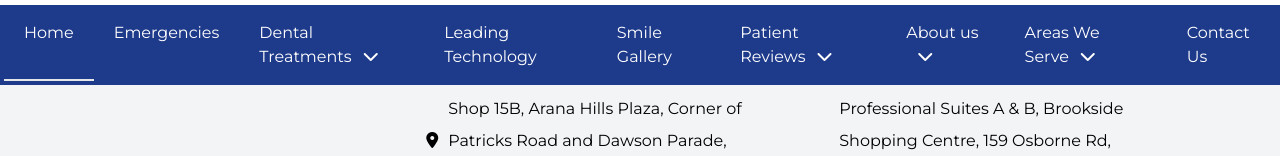
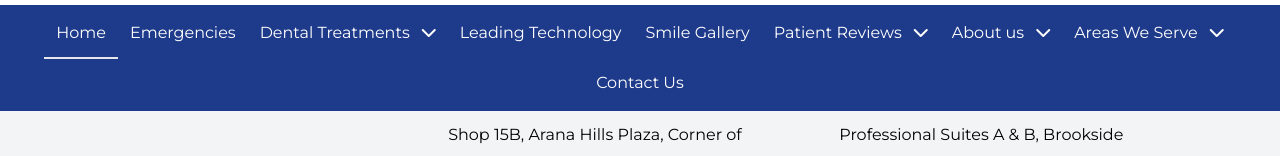
Before and after one commit to Bebid/mygentledentist, a plain HTML site: page index.html in a window 1280 px wide. Shown: the part 351-507 px from the top of the page. Drawn offline with nearby package versions, Linux system fonts and the light colour scheme.

Commit message:
[Modify] make main navigation flex wrap and decrease padding of each nav item

```diff
--- a/index.html
+++ b/index.html
@@ -120,15 +120,15 @@
 
         <!--Navigation-->
         <div class="bg-blue-900 text-white">
-            <ul class="container-fluid mx-auto flex p-1 justify-center" id="mainNav">
+            <ul class="container-fluid mx-auto flex flex-wrap p-1 justify-center" id="mainNav">
                 <li class="border-b-2">
-                    <a href="https://mygentledentist.com.au/" class="block p-3 px-5">Home</a>
+                    <a href="https://mygentledentist.com.au/" class="block p-3">Home</a>
                 </li>
                 <li >
-                    <a href="https://mygentledentist.com.au/emergency-dental-treatment/" class="block p-3 px-5">Emergencies</a>
+                    <a href="https://mygentledentist.com.au/emergency-dental-treatment/" class="block p-3">Emergencies</a>
                 </li>
                 <li>
-                    <a href="https://mygentledentist.com.au/dental-treatments/" class="block py-3 px-5" id="sm-16376459455835276-1" aria-haspopup="true" aria-controls="sm-16376459455835276-2" aria-expanded="false">Dental Treatments<i class="pl-3 fas fa-chevron-down"></i></a>
+                    <a href="https://mygentledentist.com.au/dental-treatments/" class="block p-3" id="sm-16376459455835276-1" aria-haspopup="true" aria-controls="sm-16376459455835276-2" aria-expanded="false">Dental Treatments<i class="pl-3 fas fa-chevron-down"></i></a>
                     <ul class="absolute bg-white text-black mt-0.5 hidden">
                         <li class="p-3 px-5 border-b"><a href="https://mygentledentist.com.au/routine-checkup-clean/">Routine Checkup &amp; Clean</a></li>
                         <li class="p-3 px-5 border-b"><a href="https://mygentledentist.com.au/dental-fillings/" class="">Dental Fillings</a></li>
@@ -146,13 +146,13 @@
                     </ul>
                 </li>
                 <li>
-                    <a href="https://mygentledentist.com.au/leading-technology/" class="block py-3 px-5">Leading Technology</a>
+                    <a href="https://mygentledentist.com.au/leading-technology/" class="block p-3">Leading Technology</a>
                 </li>
                 <li >
-                    <a href="https://mygentledentist.com.au/smile-gallery/" class="block py-3 px-5">Smile Gallery</a>
+                    <a href="https://mygentledentist.com.au/smile-gallery/" class="block p-3">Smile Gallery</a>
                 </li>
                 <li>
-                    <a href="https://mygentledentist.com.au/patient-reviews/" class="block py-3 px-5" id="sm-16376459455835276-3" aria-haspopup="true" aria-controls="sm-16376459455835276-4" aria-expanded="false">Patient Reviews<i class="pl-3 fas fa-chevron-down"></i></a>
+                    <a href="https://mygentledentist.com.au/patient-reviews/" class="block p-3" id="sm-16376459455835276-3" aria-haspopup="true" aria-controls="sm-16376459455835276-4" aria-expanded="false">Patient Reviews<i class="pl-3 fas fa-chevron-down"></i></a>
                     <ul class="absolute bg-white text-black mt-0.5 hidden">
                         <li class="p-3 px-5 border-b"><a href="https://mygentledentist.com.au/google-reviews-2/" class="">Google Reviews</a></li>
                         <li class="p-3 px-5 border-b"><a href="https://mygentledentist.com.au/facebook-reviews/" class="">Facebook Reviews</a></li>
@@ -160,7 +160,7 @@
                     </ul>
                 </li>
                 <li>
-                    <a href="https://mygentledentist.com.au/about-us/" aria-current="page" class="block py-3 px-5" id="sm-16376459455835276-5" aria-haspopup="true" aria-controls="sm-16376459455835276-6" aria-expanded="false">About us<i class="pl-3 fas fa-chevron-down"></i></a>
+                    <a href="https://mygentledentist.com.au/about-us/" aria-current="page" class="block p-3" id="sm-16376459455835276-5" aria-haspopup="true" aria-controls="sm-16376459455835276-6" aria-expanded="false">About us<i class="pl-3 fas fa-chevron-down"></i></a>
                     <ul class="absolute bg-white text-black mt-0.5 hidden" id="subNav">
                         <li class="p-3 px-5 border-b"><a href="https://mygentledentist.com.au/meet-our-dentist-team/" class="">Our Dentist Team</a></li>
                         <li class="p-3 px-5 border-b"><a href="https://mygentledentist.com.au/support-team/" class="">Our Support Team</a></li>
@@ -168,7 +168,7 @@
                         <li class="p-3 px-5 border-b"><a href="https://mygentledentist.com.au/our-story/" class="">Our Story</a></li>
                         <li class="p-3 px-5 border-b"><a href="https://mygentledentist.com.au/why-us/" class="">Why Us in 10 Reasons</a></li>
                         <li class="border-b">
-                            <a href="https://mygentledentist.com.au/health-funds/" class="block p-3 px-5" id="sm-16376449906160908-7" aria-haspopup="true" aria-controls="sm-16376449906160908-8" aria-expanded="false">Health Funds<i class="pl-3 fas fa-chevron-right"></i></a>
+                            <a href="https://mygentledentist.com.au/health-funds/" class="block p-3" id="sm-16376449906160908-7" aria-haspopup="true" aria-controls="sm-16376449906160908-8" aria-expanded="false">Health Funds<i class="pl-3 fas fa-chevron-right"></i></a>
                             <ul class="absolute bg-white border-l hidden" style="margin-left: 212px; margin-top: -48px;width: max-content;">
                                 <li class="p-3 px-5"><a href="https://mygentledentist.com.au/bupa-dentist/" class="">Bupa Preferred Providers</a></li>
                             </ul>
@@ -177,7 +177,7 @@
                     </ul>
                 </li>
                 <li>
-                    <a href="https://mygentledentist.com.au/areas-we-serve/" class="block py-3 px-5" id="sm-16376459455835276-9" aria-haspopup="true" aria-controls="sm-16376459455835276-10" aria-expanded="false">Areas We Serve<i class="pl-3 fas fa-chevron-down"></i></a>
+                    <a href="https://mygentledentist.com.au/areas-we-serve/" class="block p-3" id="sm-16376459455835276-9" aria-haspopup="true" aria-controls="sm-16376459455835276-10" aria-expanded="false">Areas We Serve<i class="pl-3 fas fa-chevron-down"></i></a>
                     <ul class="absolute bg-white text-black mt-0.5 hidden">
                         <li class="p-3 px-5 border-b"><a href="https://mygentledentist.com.au/areas-we-serve/arana-hills/" class="">Arana Hills</a></li>
                         <li class="p-3 px-5 border-b"><a href="https://mygentledentist.com.au/areas-we-serve/brookside/" class="">Brookside</a></li>
@@ -191,7 +191,7 @@
                     </ul>
                 </li>
                 <li>
-                    <a href="https://mygentledentist.com.au/contact-us/" class="block py-3 px-5">Contact Us</a>
+                    <a href="https://mygentledentist.com.au/contact-us/" class="block p-3">Contact Us</a>
                 </li>
             </ul>
         </div>
```
